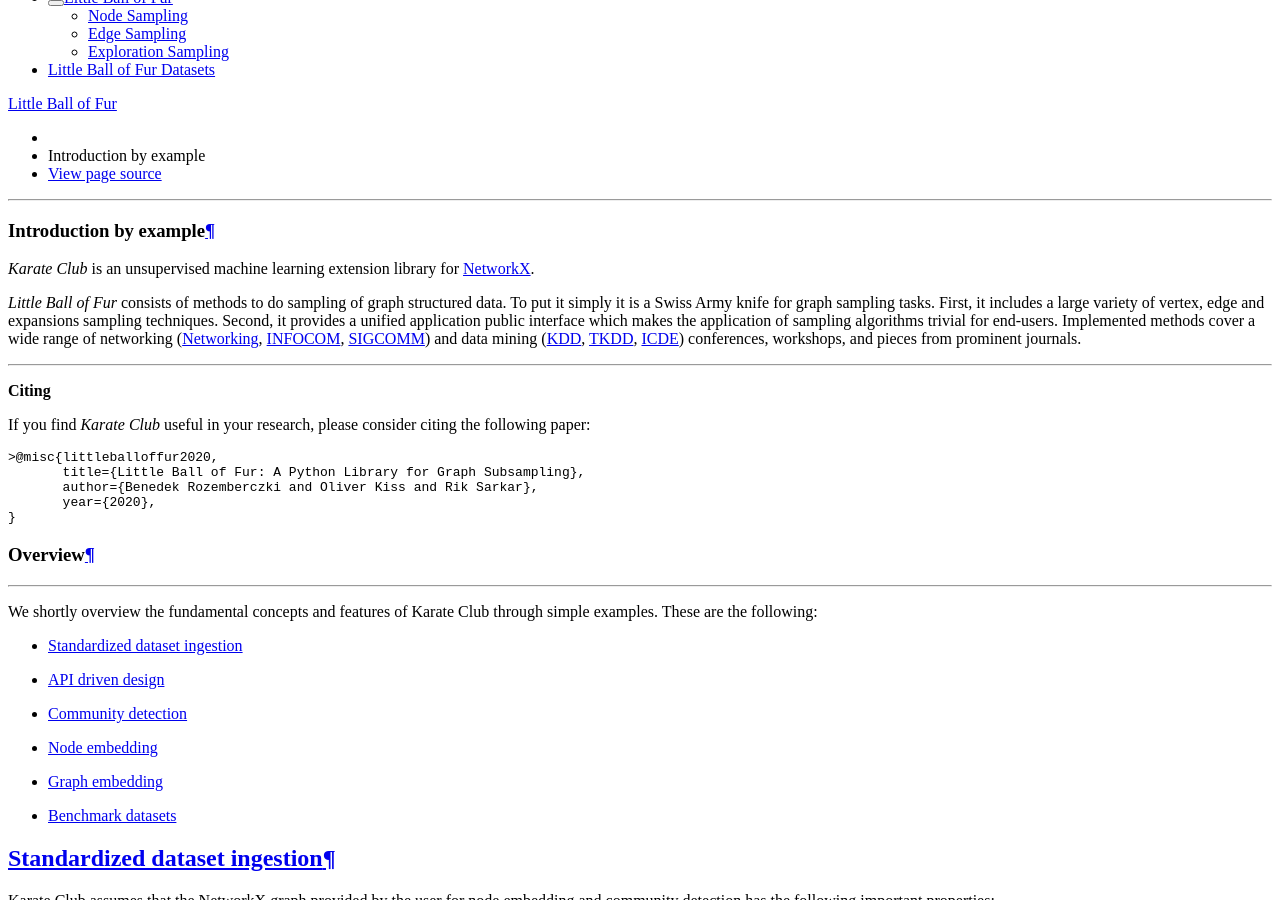
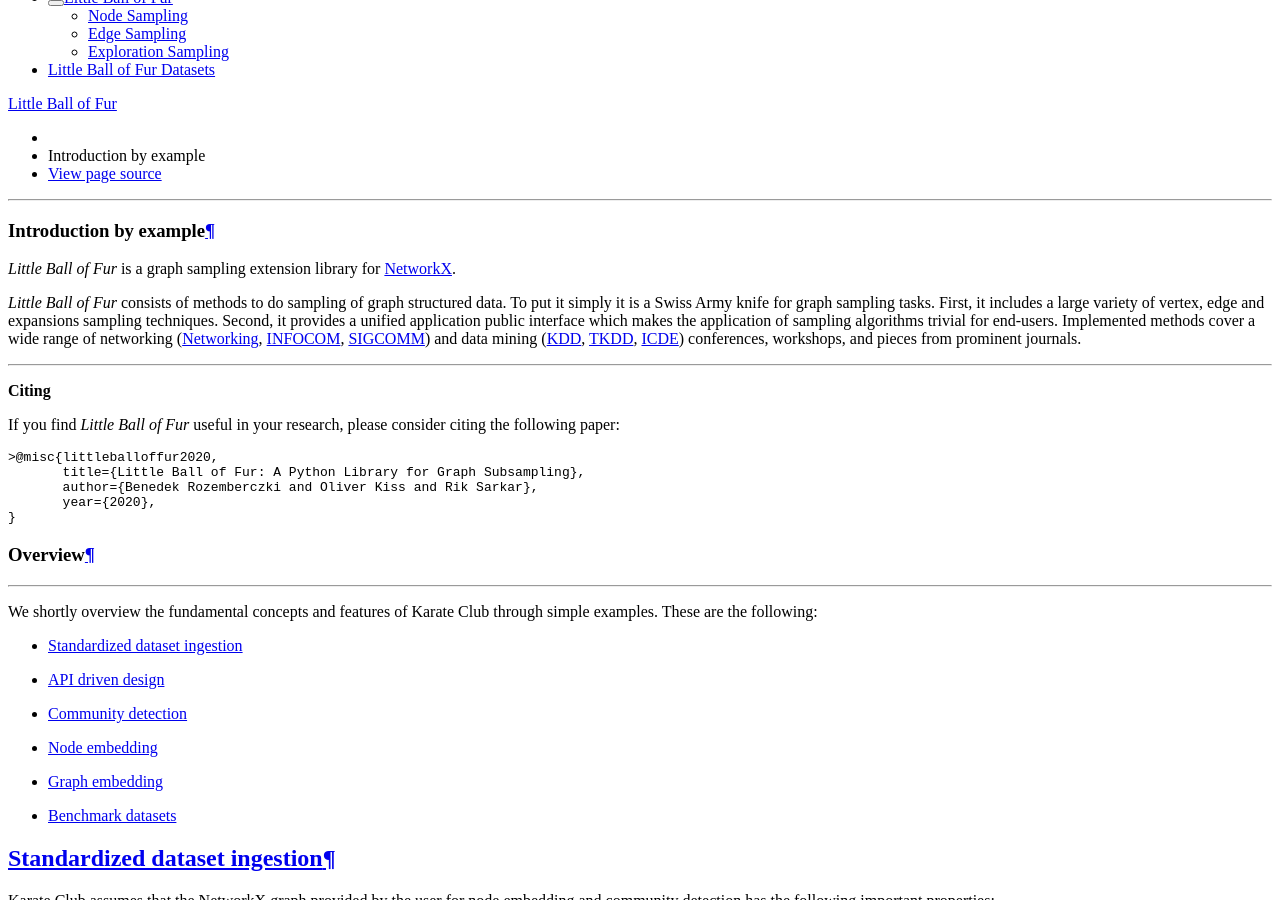
Before and after one commit to benedekrozemberczki/littleballoffur, a Sphinx documentation site: the page built from docs/source/notes/introduction.rst, in a window 1280 px wide and 900 px high, scrolled down 742 px. Built offline with Sphinx 7.4.7 and the Read the Docs theme 2.0.0, drawn with Linux system fonts in a browser that asks for light colours; pages that are not in the unit, such as notebooks, are missing from menus.

Commit message:
Externals

```diff
--- a/docs/source/notes/introduction.rst
+++ b/docs/source/notes/introduction.rst
@@ -1,7 +1,7 @@
 Introduction by example
 =======================
 
-*Karate Club* is an unsupervised machine learning extension library for `NetworkX <https://networkx.github.io/>`_.
+*Little Ball of Fur* is a graph sampling extension library for `NetworkX <https://networkx.github.io/>`_.
 
 *Little Ball of Fur* consists of methods to do sampling of graph structured data. To put it simply it is a Swiss Army knife for graph sampling tasks. First, it includes a large variety of vertex, edge and expansions sampling techniques. Second, it provides a unified application public interface which makes the application of sampling algorithms trivial for end-users. Implemented methods cover a wide range of networking (`Networking <https://link.springer.com/conference/networking>`_, `INFOCOM <https://infocom2020.ieee-infocom.org/>`_, `SIGCOMM  <http://www.sigcomm.org/>`_) and data mining (`KDD <https://www.kdd.org/kdd2020/>`_, `TKDD <https://dl.acm.org/journal/tkdd>`_, `ICDE <http://www.wikicfp.com/cfp/program?id=1331&s=ICDE&f=International%20Conference%20on%20Data%20Engineering>`_) conferences, workshops, and pieces from prominent journals.
 
@@ -9,7 +9,7 @@
 
 **Citing**
 
-If you find *Karate Club* useful in your research, please consider citing the following paper:
+If you find *Little Ball of Fur* useful in your research, please consider citing the following paper:
 
 .. code-block:: latex
 
--- a/docs/source/notes/resources.rst
+++ b/docs/source/notes/resources.rst
@@ -4,7 +4,6 @@
 Node Sampling
 --------------------
 
-
 Edge Sampling
 --------------------
 
```
